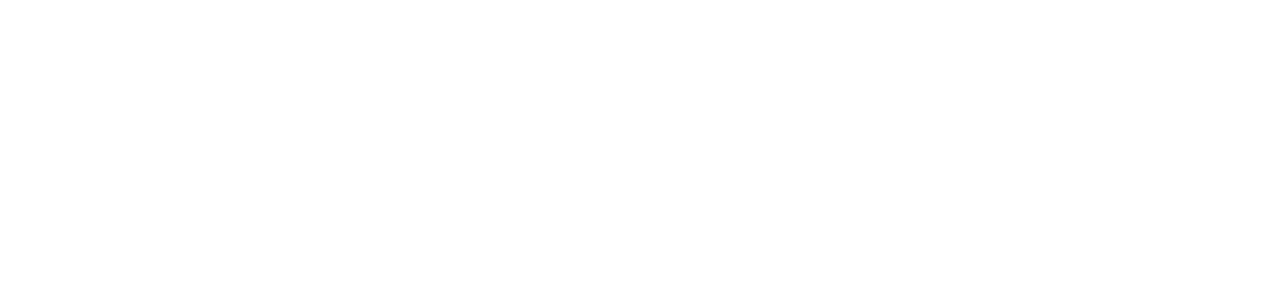
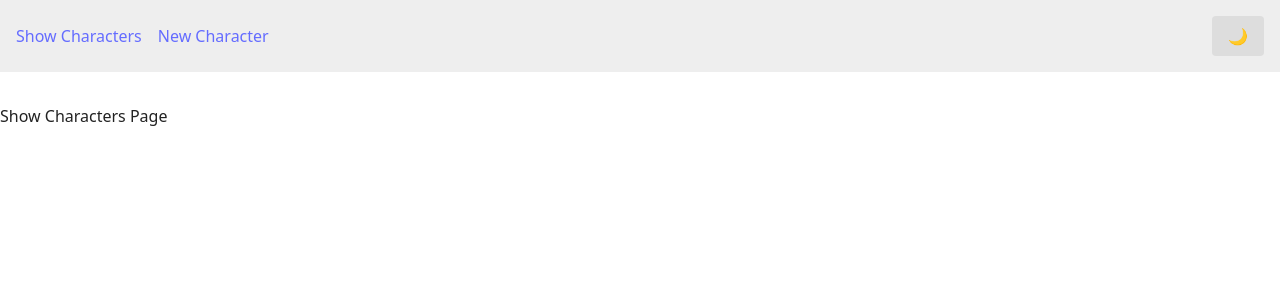
Before and after one commit to hamidmayeli/character-tracker, a React (Vite) app: page / in a window 1280 px wide. Shown: the top 300 px of the page. Built offline with nearby package versions, Linux system fonts and the light colour scheme.

Commit message:
Add layout and empty pages

```diff
--- a/package.json
+++ b/package.json
@@ -11,7 +11,8 @@
   },
   "dependencies": {
     "react": "^19.1.1",
-    "react-dom": "^19.1.1"
+    "react-dom": "^19.1.1",
+    "react-router-dom": "^7.8.2"
   },
   "devDependencies": {
     "@eslint/js": "^9.33.0",
--- a/src/App.tsx
+++ b/src/App.tsx
@@ -1,5 +1,36 @@
+import { useState, useEffect } from 'react';
+import { BrowserRouter, Routes, Route, Link } from 'react-router-dom';
+import NewCharacter from './pages/NewCharacter';
+import ShowCharacters from './pages/ShowCharacters';
+
 function App() {
-  return <div />;
+  const [theme, setTheme] = useState('light');
+
+  useEffect(() => {
+    document.body.style.background = theme === 'dark' ? '#222' : '#fff';
+    document.body.style.color = theme === 'dark' ? '#fff' : '#222';
+  }, [theme]);
+
+  return (
+    <BrowserRouter>
+      <header style={{ padding: '1rem', background: theme === 'dark' ? '#333' : '#eee', marginBottom: '2rem', display: 'flex', justifyContent: 'space-between', alignItems: 'center' }}>
+        <nav>
+          <Link to="/" style={{ marginRight: '1rem' }}>Show Characters</Link>
+          <Link to="/new">New Character</Link>
+        </nav>
+        <button
+          onClick={() => setTheme(theme === 'light' ? 'dark' : 'light')}
+          style={{ padding: '0.5rem 1rem', borderRadius: '4px', border: 'none', background: theme === 'dark' ? '#444' : '#ddd', color: theme === 'dark' ? '#fff' : '#222', cursor: 'pointer' }}
+        >
+          {theme === 'light' ? '🌙' : '☀️'}
+        </button>
+      </header>
+      <Routes>
+        <Route path="/" element={<ShowCharacters />} />
+        <Route path="/new" element={<NewCharacter />} />
+      </Routes>
+    </BrowserRouter>
+  );
 }
 
 export default App;
--- /dev/null
+++ b/src/pages/NewCharacter.tsx
@@ -0,0 +1,7 @@
+import React from 'react';
+
+function NewCharacter() {
+  return <div>New Character Page</div>;
+}
+
+export default NewCharacter;
--- /dev/null
+++ b/src/pages/ShowCharacters.tsx
@@ -0,0 +1,7 @@
+import React from 'react';
+
+function ShowCharacters() {
+  return <div>Show Characters Page</div>;
+}
+
+export default ShowCharacters;
```
Also changed, not shown: 1 other file (tests, documents, lock files or other folders).
